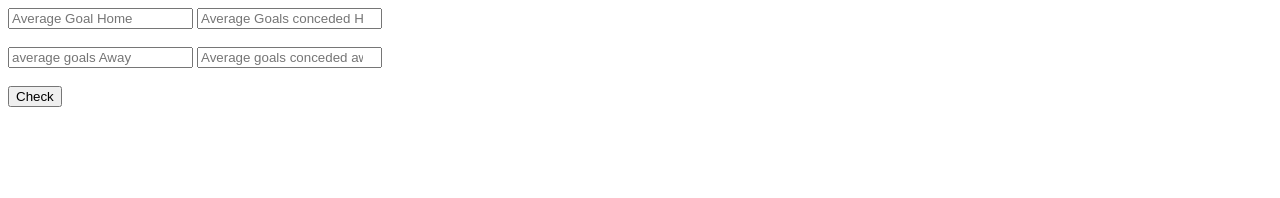
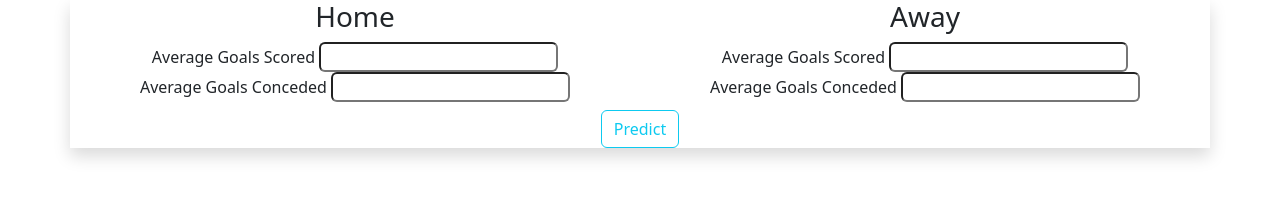
Before and after one commit to bigDevBosco/Chi-Supreme-Predictor, a plain HTML site: page index.html in a window 1280 px wide. Drawn offline with nearby package versions, Linux system fonts and the light colour scheme.

Commit message:
Styling with bootstrap added

```diff
--- a/brain.js
+++ b/brain.js
@@ -84,26 +84,26 @@ const result = () => {
   let final_goal_home_2 = goal(home_goal_2)
   let final_goal_away_2 = goal(away_goal_2)
 
-  let goalsTotal1 = final_goal_home_1 + final_goal_away_1
-  let goalsTotal2 = final_goal_home_2 + final_goal_away_2
+
 
   let home_total = goal(((final_goal_home_1 + final_goal_home_2) / 2))
   let away_total = goal(((final_goal_away_1 + final_goal_away_2) / 2))
+  let goalsTotal = home_total + away_total
   let correct_score = `${home_total}:${away_total}`
 
 
 
   let suggestions = []
 
-  if (home_total>= 1 && away_total>=1) {
+  if (home_total >= 1 && away_total >= 1) {
     suggestions.push("Both Teams to Score")
   }
 
-  if (home_total > 2 && away_total > 2) {
+  if (goalsTotal>2) {
     suggestions.push("Over 2.5")
     suggestions.push("Over 1.5")
   }
-  if (home_total > 1 && away_total > 1) {
+  if (goalsTotal > 1) {
     if (suggestions.includes("Over 1.5")) {
 
     } else {
@@ -121,13 +121,13 @@ const result = () => {
     suggestions.push("Away Score 1")
   }
 
-  if (home_total >= 1 && home_total>= 1) {
+  if (home_total >= 1 && home_total >= 1) {
     if (suggestions.includes("Home Score 1")) {} else {
       suggestions.push("Home Score 1")
     }
   }
 
-  if (away_total>= 1 && away_total >= 1) {
+  if (away_total >= 1 && away_total >= 1) {
     if (suggestions.includes("Away Score 1")) {} else {
       suggestions.push("Away Score 1")
     }
--- a/index.html
+++ b/index.html
@@ -4,35 +4,42 @@
 <head>
   <meta charset="UTF-8">
   <meta name="viewport" content="width=device-width, initial-scale=1">
-  <link rel="stylesheet" href="style.css">
+
+  <link href="https://cdn.jsdelivr.net/npm/bootstrap@5.2.3/dist/css/bootstrap.min.css" rel="stylesheet" integrity="sha384-rbsA2VBKQhggwzxH7pPCaAqO46MgnOM80zW1RWuH61DGLwZJEdK2Kadq2F9CUG65" crossorigin="anonymous">
   <title>Chi Supreme Predictor</title>
 </head>
 
 <body>
-  </div>
-  <div class="home">
-    <input type="number" id="goal_scored_home" placeholder="Average Goal Home">
+  <div class="container shadow h-100">
+    <div class="row text-center">
+      <div class="col-md">
 
-    <input type="number" id="goal_concede_home" placeholder="Average Goals conceded Home">
-  </div>
-  <br>
-  <div class="away">
-    <input type="number" id="goal_scored_away" placeholder="average goals Away">
-    <input type="number" id="goal_concede_away" placeholder="Average goals conceded away">
+        <h3>Home</h3>
+        <label for="goal_scored_home">Average Goals Scored</label>
+        <input type="number" id="goal_scored_home" class="rounded text-success">
+        <label for="goal_concede_home">Average Goals Conceded</label>
+        <input type="number" id="goal_concede_home" class="rounded text-danger">
+      </div>
 
-  </div>
-  <br>
+      <div class="col-md">
+        <h3>Away</h3>
+        <label for="goal_scored_away">Average Goals Scored</label>
+        <input type="number" id="goal_scored_away" class="rounded text-success">
+        <label for="goal_concede_away">Average Goals Conceded</label>
+        <input type="number" id="goal_concede_away" class="rounded text-danger">
+      </div>
+    </div>
+    <div class="text-center mt-2">
+      <button class="btn btn-outline-info" id="check">Predict</button>
+    </div>
+    <div id="display" class="text-center">
 
-
-  <div>
-    <button id="check">Check</button>
-  </div>
-  <div id="display">
-
+    </div>
   </div>
 
-  </div>
-  <script src=" brain.js"></script>
+  <script src="https://cdn.jsdelivr.net/npm/bootstrap@5.2.3/dist/js/bootstrap.bundle.min.js" integrity="sha384-kenU1KFdBIe4zVF0s0G1M5b4hcpxyD9F7jL+jjXkk+Q2h455rYXK/7HAuoJl+0I4" crossorigin="anonymous"></script>
+  <script src="brain.js"></script>
+
 </body>
 
 </html>
```
